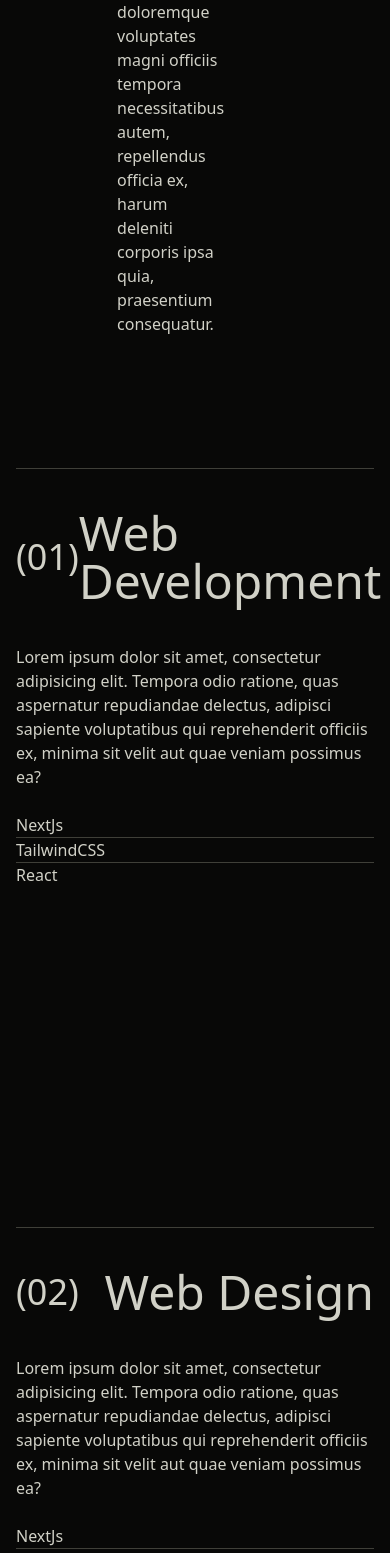
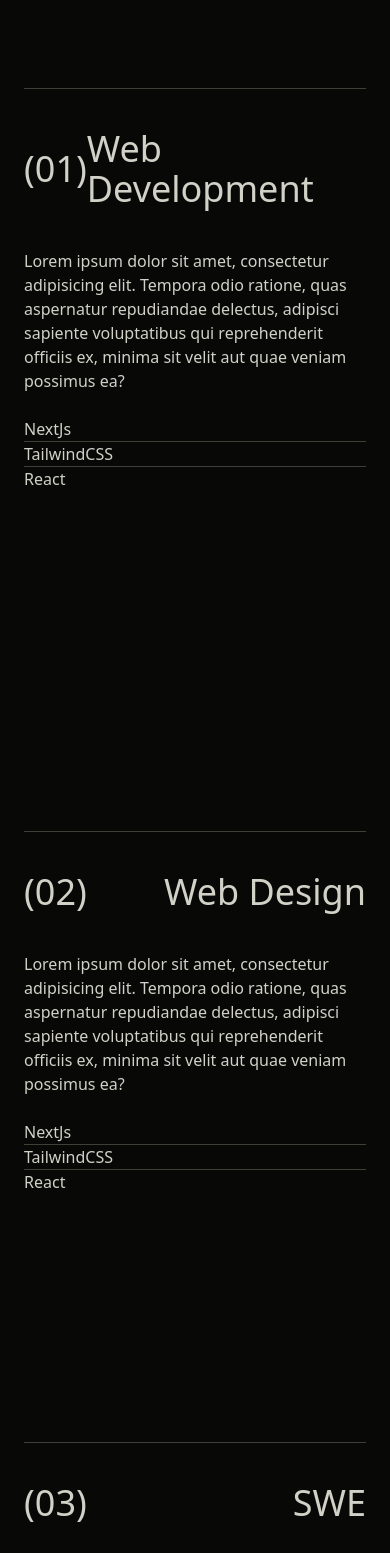
Before and after one commit to Jell13/my-website-next, a Next.js app: page / in a window 390 px wide. Shown: the part 1300-2853 px from the top of the page. Built offline with nearby package versions, Linux system fonts and the light colour scheme.

Commit message:
fixing margins and sizings for mobile interactivity

```diff
--- a/app/sections/Services.jsx
+++ b/app/sections/Services.jsx
@@ -33,7 +33,7 @@ const Services = () => {
 
   return (
     <section id="services" className='rounded-t-3xl border-none bg-secondary text-primary'>
-      <div className='flex flex-col md:px-10 py-20 px-4'>
+      <div className='flex flex-col md:px-10 py-20 px-6'>
         <motion.h2
         ref={serviceRef}
         variants={staggerChildren}
@@ -51,10 +51,10 @@ const Services = () => {
             </motion.span>
           ))}
         </motion.h2>
-        <div className='w-full text-primary mt-20 grid grid-cols-12 mb-5'>
-          <div className='flex col-span-7 md:col-start-6 sm:flex-row'>
+        <div className='w-full text-primary mt-20 flex md:grid grid-cols-12'>
+          <div className='flex col-span-7 md:col-start-6 sm:flex-row flex-col'>
             <h3>Services</h3>
-            <p className='ml-10 mt-2 w-full font-medium'>
+            <p className='md:ml-10 mt-2 w-full font-medium max-w-[35ch]'>
               Lorem ipsum dolor sit amet consectetur adipisicing elit. Consectetur eos perferendis iste neque doloremque voluptates magni officiis tempora necessitatibus autem, repellendus officia ex, harum deleniti corporis ipsa quia, praesentium consequatur.
             </p>
           </div>
@@ -67,7 +67,7 @@ const Services = () => {
                   <span className='col-span-2 text-4xl font-medium'>
                     (01)
                   </span>
-                  <h3 className='col-span-6 col-start-6 text-5xl font-medium'>
+                  <h3 className='col-span-6 col-start-6 md:text-5xl text-4xl font-medium'>
                     Web Development
                   </h3>
                 </div>
@@ -89,7 +89,7 @@ const Services = () => {
                   <span className='col-span-2 text-4xl font-medium'>
                     (02)
                   </span>
-                  <h3 className='col-span-6 col-start-6 text-5xl font-medium'>
+                  <h3 className='col-span-6 col-start-6 md:text-5xl text-4xl font-medium'>
                     Web Design
                   </h3>
                 </div>
@@ -111,8 +111,8 @@ const Services = () => {
                   <span className='col-span-2 text-4xl font-medium'>
                     (03)
                   </span>
-                  <h3 className='col-span-6 col-start-6 text-5xl font-medium'>
-                    Software Development
+                  <h3 className='col-span-6 col-start-6 md:text-5xl text-4xl font-medium'>
+                    SWE
                   </h3>
                 </div>
                 <div className='md:grid flex grid-cols-12'>
```
